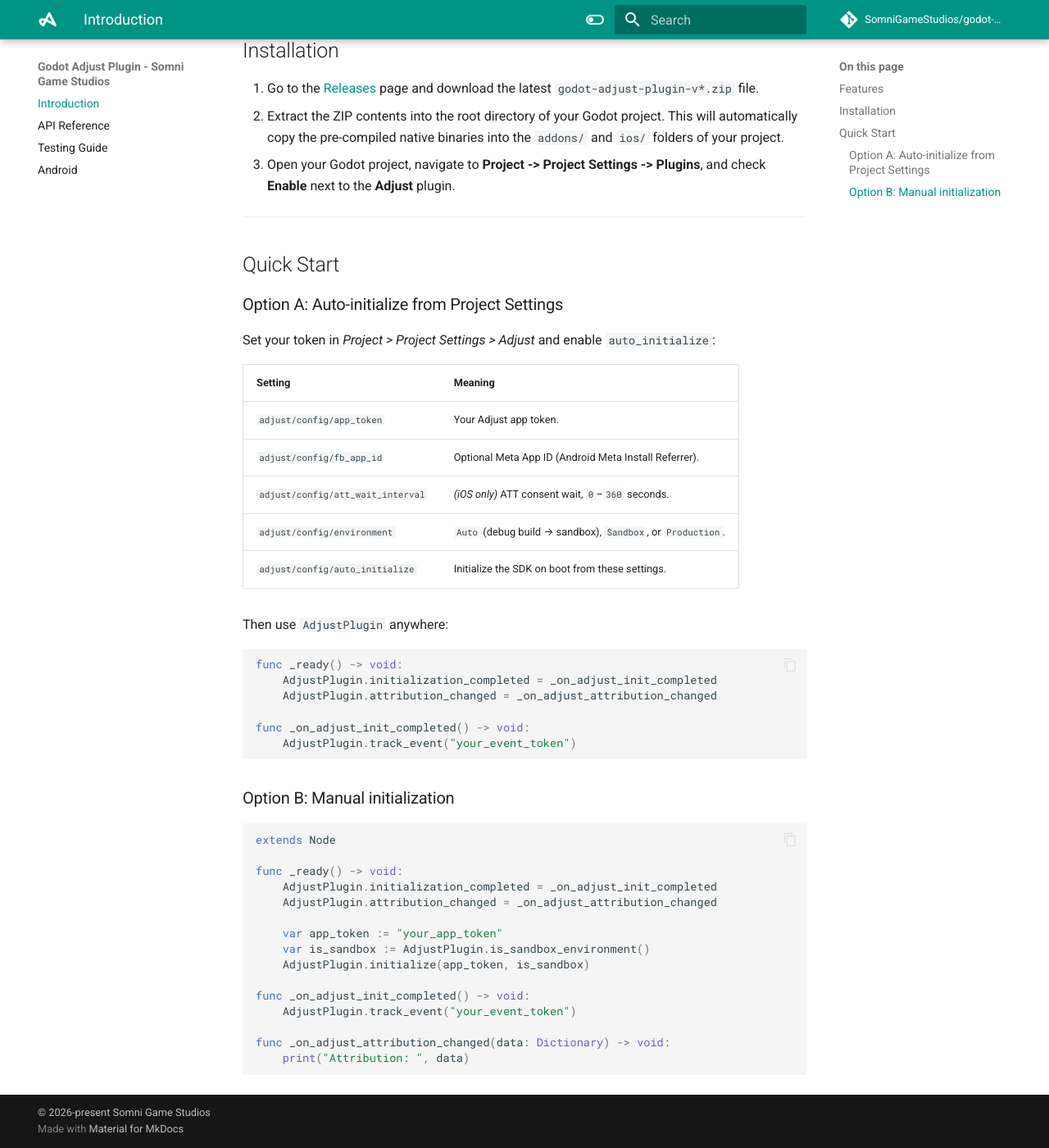
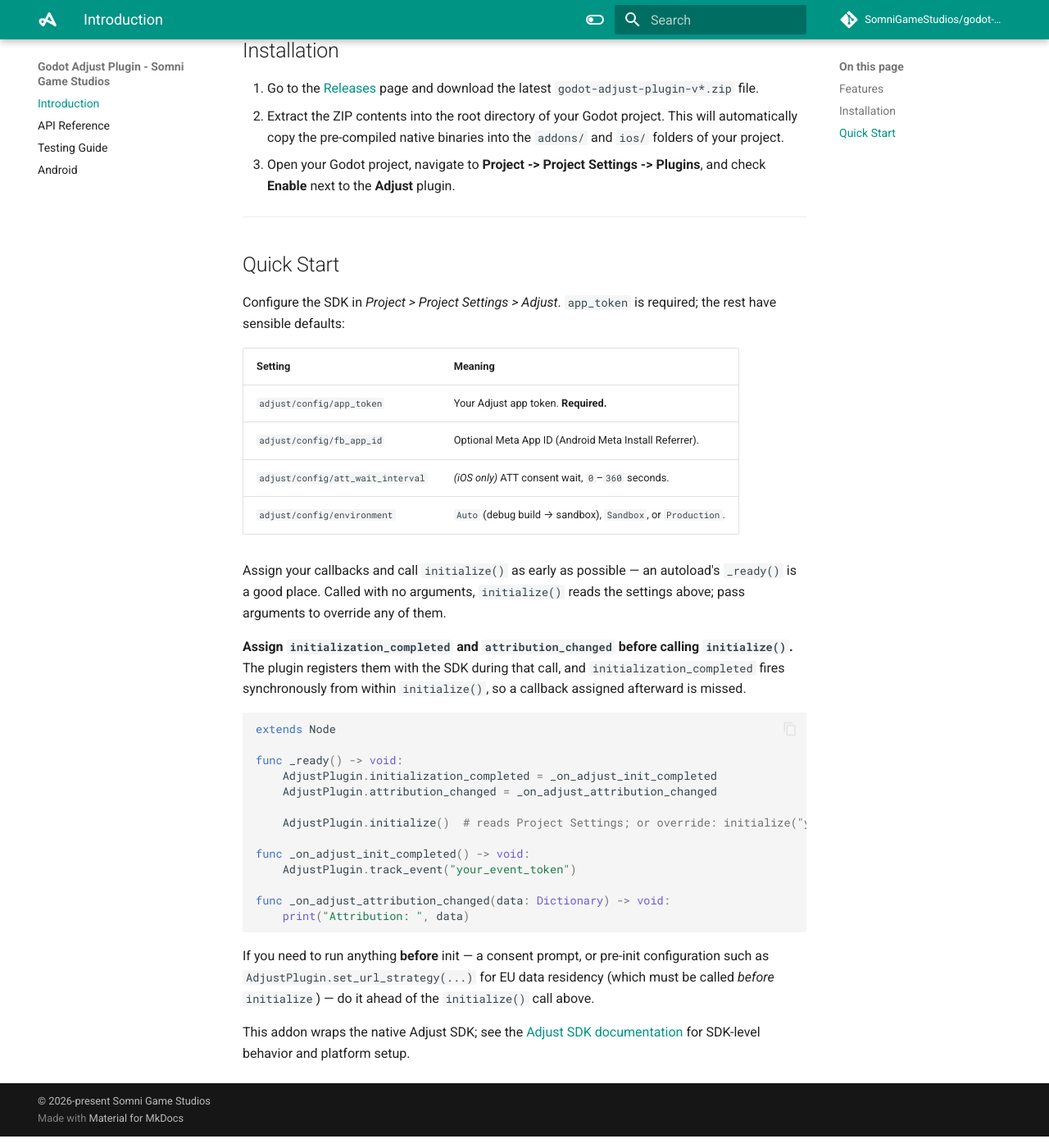
Before and after one commit to SomniGameStudios/godot-adjust-plugin, an MkDocs documentation site: the page built from docs/index.md, in a window 1280 px wide and 1400 px high, scrolled down 529 px. Shown: the whole window at 82% size. Built offline with MkDocs 1.6.1 and Material for MkDocs 9.7.7, drawn with Linux system fonts in a browser that asks for light colours; comment, search, counter and statistics services are not loaded.

Commit message:
refactor: simplify AdjustPlugin initialization
Remove auto-initialize from _static_init along with the initialization
latch and Callable setter. Native signals now connect lazily inside
initialize(), so callbacks assigned before the call are always received.

initialize() falls back to the adjust/config/* Project Settings for any
omitted argument, so a project configured in the editor can call
initialize() with no arguments. The auto_initialize Project Setting is
dropped.

Demo: add an "Initialize from Project Settings" button exercising the
no-argument path; use is_sandbox_environment() for sandbox detection.

Docs: document the single initialization flow and the
callbacks-before-initialize contract, and refresh the API reference.

Bump plugin version to v1.2.0.

````diff
--- a/docs/index.md
+++ b/docs/index.md
@@ -23,30 +23,24 @@
 
 ## Quick Start
 
-### Option A: Auto-initialize from Project Settings
-
-Set your token in *Project > Project Settings > Adjust* and enable `auto_initialize`:
+Configure the SDK in *Project > Project Settings > Adjust*. `app_token` is
+required; the rest have sensible defaults:
 
 | Setting | Meaning |
 | --- | --- |
-| `adjust/config/app_token` | Your Adjust app token. |
+| `adjust/config/app_token` | Your Adjust app token. **Required.** |
 | `adjust/config/fb_app_id` | Optional Meta App ID (Android Meta Install Referrer). |
 | `adjust/config/att_wait_interval` | *(iOS only)* ATT consent wait, `0`–`360` seconds. |
 | `adjust/config/environment` | `Auto` (debug build → sandbox), `Sandbox`, or `Production`. |
-| `adjust/config/auto_initialize` | Initialize the SDK on boot from these settings. |
 
-Then use `AdjustPlugin` anywhere:
+Assign your callbacks and call `initialize()` as early as possible — an autoload's
+`_ready()` is a good place. Called with no arguments, `initialize()` reads the
+settings above; pass arguments to override any of them.
 
-```gdscript
-func _ready() -> void:
-    AdjustPlugin.initialization_completed = _on_adjust_init_completed
-    AdjustPlugin.attribution_changed = _on_adjust_attribution_changed
-
-func _on_adjust_init_completed() -> void:
-    AdjustPlugin.track_event("your_event_token")
-```
-
-### Option B: Manual initialization
+**Assign `initialization_completed` and `attribution_changed` before calling
+`initialize()`.** The plugin registers them with the SDK during that call, and
+`initialization_completed` fires synchronously from within `initialize()`, so a
+callback assigned afterward is missed.
 
 ```gdscript
 extends Node
@@ -55,9 +49,7 @@
     AdjustPlugin.initialization_completed = _on_adjust_init_completed
     AdjustPlugin.attribution_changed = _on_adjust_attribution_changed
 
-    var app_token := "your_app_token"
-    var is_sandbox := AdjustPlugin.is_sandbox_environment()
-    AdjustPlugin.initialize(app_token, is_sandbox)
+    AdjustPlugin.initialize()  # reads Project Settings; or override: initialize("your_app_token", true)
 
 func _on_adjust_init_completed() -> void:
     AdjustPlugin.track_event("your_event_token")
@@ -65,3 +57,10 @@
 func _on_adjust_attribution_changed(data: Dictionary) -> void:
     print("Attribution: ", data)
 ```
+
+If you need to run anything **before** init — a consent prompt, or pre-init
+configuration such as `AdjustPlugin.set_url_strategy(...)` for EU data residency
+(which must be called *before* `initialize`) — do it ahead of the `initialize()`
+call above.
+
+This addon wraps the native Adjust SDK; see the [Adjust SDK documentation](https://dev.adjust.com/en/sdk) for SDK-level behavior and platform setup.
````
Also changed, not shown: docs/gdscript_api.md (+6 -6 lines), 5 other files.
